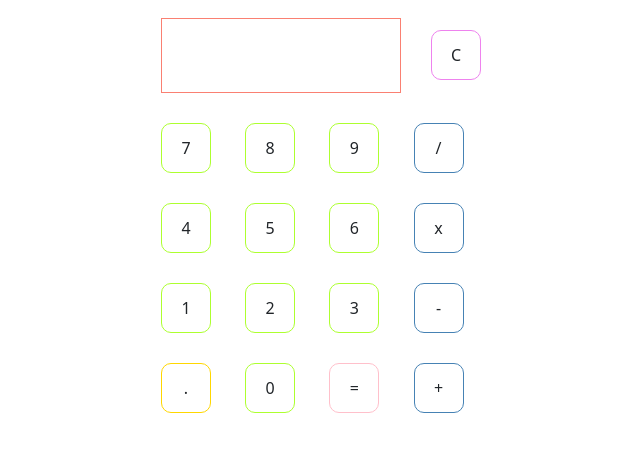
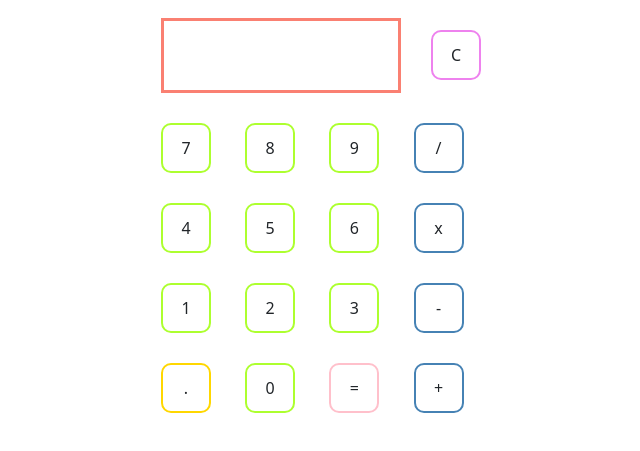
Before and after one commit to youssefmkd/Mini-Projects, a plain HTML site: page calculator/index.html in a window 1280 px wide. Shown: the part 213-664 px from the top of the page, without its empty margins (319-959 px from the left). Drawn offline with nearby package versions, Linux system fonts and the light colour scheme.

Commit message:
Update Readme File

```diff
--- a/calculator/styles.css
+++ b/calculator/styles.css
@@ -15,7 +15,7 @@ body{
 }
 
 button.number{
-    border: 1px solid greenyellow;
+    border: 2px solid greenyellow;
     border-radius: 10px;
 }
 
@@ -24,7 +24,7 @@ button.number:hover{
 }
 
 button.operator{
-    border: 1px solid steelblue;
+    border: 2px solid steelblue;
     border-radius: 10px;
 }
 
@@ -33,7 +33,7 @@ button.operator:hover{
 }
 
 button.decimal{
-    border: 1px solid gold;
+    border: 2px solid gold;
     border-radius: 10px;
 }
 
@@ -42,7 +42,7 @@ button.decimal:hover{
 }
 
 button.equal{
-    border: 1px solid pink;
+    border: 2px solid pink;
     border-radius: 10px;
 }
 
@@ -51,7 +51,7 @@ button.equal:hover{
 }
 
 #clear-btn{
-    border: 1px solid violet;
+    border: 2px solid violet;
     border-radius: 10px;
 }
 
@@ -68,7 +68,7 @@ button.equal:hover{
 
 #screen{
     width: 240px;
-    border: 1px solid salmon;
+    border: 3px solid salmon;
     height: 75px;
     margin: 15px;
     display: flex;
```
Also changed, not shown: README.md.
